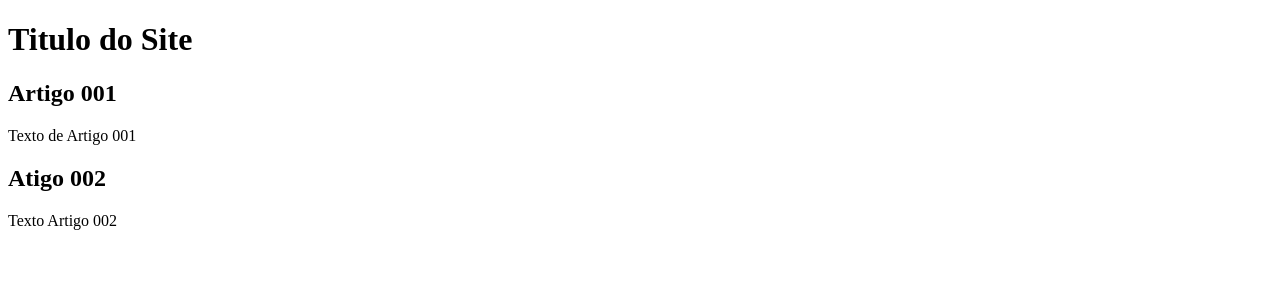
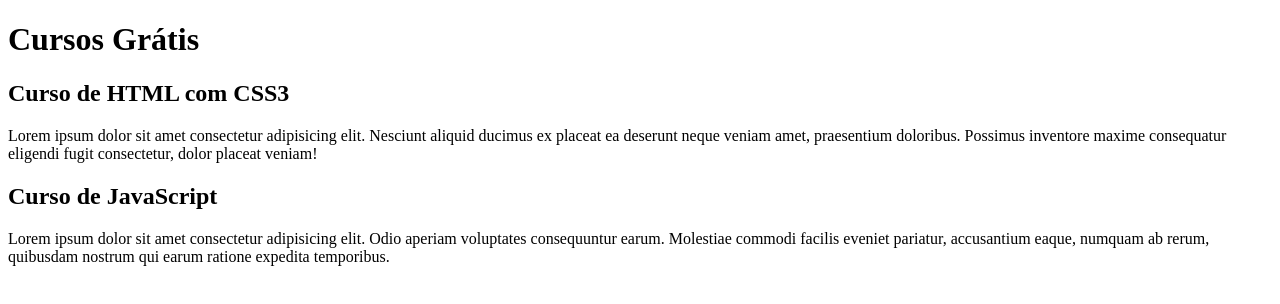
Before and after one commit to capembe22/projeto-site, a plain HTML site: page index.html in a window 1280 px wide. Drawn offline with Linux system fonts and the light colour scheme.

Commit message:
comecei a escrever conteudo

```diff
--- a/index.html
+++ b/index.html
@@ -7,16 +7,16 @@
 </head>
 <body>
     <main>
-        <head>
-            <h1>Titulo do Site</h1>
-        </head>
+        <header>
+            <h1>Cursos Grátis</h1>
+        </headr>
         <article>
-            <h2>Artigo 001</h2>
-            <p>Texto de Artigo 001</p>
+            <h2>Curso de HTML com CSS3</h2>
+            <p>Lorem ipsum dolor sit amet consectetur adipisicing elit. Nesciunt aliquid ducimus ex placeat ea deserunt neque veniam amet, praesentium doloribus. Possimus inventore maxime consequatur eligendi fugit consectetur, dolor placeat veniam!</p>
         </article>
         <article>
-            <h2>Atigo 002</h2>
-            <p>Texto Artigo 002</p>
+            <h2>Curso de JavaScript</h2>
+            <p>Lorem ipsum dolor sit amet consectetur adipisicing elit. Odio aperiam voluptates consequuntur earum. Molestiae commodi facilis eveniet pariatur, accusantium eaque, numquam ab rerum, quibusdam nostrum qui earum ratione expedita temporibus.</p>
         </article>
     </main>
 </body>
```
